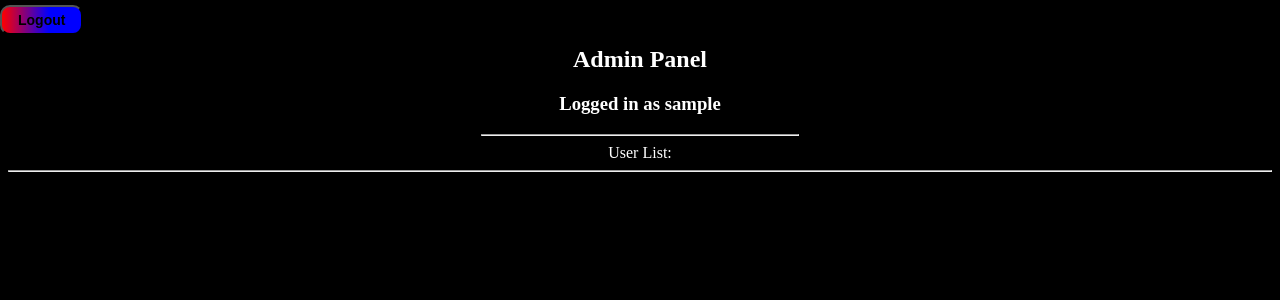
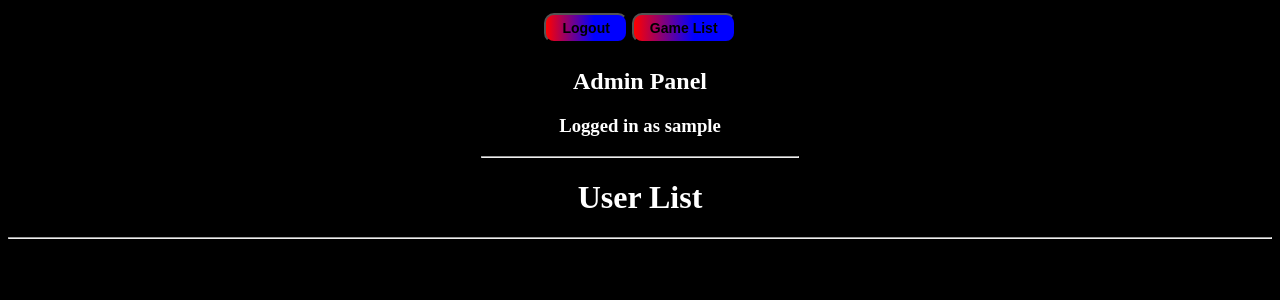
Before and after one commit to sicksubroutine/Steam-Price-Tracker, a Flask app: page /admin in a window 1280 px wide. Shown: the top 300 px of the page. Run offline with Flask 2, Linux system fonts and the light colour scheme; the visitor is signed in with stand-in values (Sample User, id 1); data that the repository does not hold is empty; parts of the project's set-up code (start-up, migrations or seed data) failed here and were passed over.

Commit message:
Accounting for games with demos/ability to delete games

```diff
--- a/main.py
+++ b/main.py
@@ -13,6 +13,7 @@ from flask_seasurf import SeaSurf
 #TODO: Add error handling (try, except)
 #TODO: Add Email Confirmation
 #TODO: Convert as many routes to render_template as possible
+#TODO: Add price change date
 
 app = Flask(__name__, static_url_path='/static')
 csrf = SeaSurf()
@@ -30,22 +31,24 @@ for match in matches:
 #user testing area
 matches = db.prefix("user")
 for match in matches:
+  db[match]["email_confirmed"] = "True"
 """
+
 
 @app.route("/", methods=["GET"])
 def index():
   if session.get('logged_in'):
     return redirect('/game_list')
-  text = request.args.get("t")
-  return render_template('index.html', text=text)
+  return render_template('index.html', text=request.args.get("t"))
+
 
 @csrf.include
 @app.route("/signup", methods=["GET"])
 def signup():
   if session.get('logged_in'):
     return redirect('/game_list')
-  text = request.args.get("t")
-  return render_template("signup.html", text=text)
+  return render_template("signup.html", text=request.args.get("t"))
+
 
 @app.route("/sign", methods=["POST"])
 def sign():
@@ -65,17 +68,28 @@ def sign():
   user_num = "user" + str(random.randint(100_000_000, 999_999_999))
   account_creation = datetime.datetime.now()
   account_creation = account_creation.strftime("%m-%d-%Y %I:%M:%S %p")
-  db[user_num] = {"username": username, "password": password, "salt": salt, "email": email, "admin": False, "creation_date": account_creation}
+  db[user_num] = {
+    "username": username,
+    "password": password,
+    "salt": salt,
+    "email": email,
+    "admin": False,
+    "creation_date": account_creation,
+    "email_confirmed": "False"
+  }
   text = f"You are signed up as {username}. Please Login!"
   return redirect(f"/login?t={text}")
+
 
 @csrf.include
 @app.route("/login", methods=["GET"])
 def login():
+  text = request.args.get("t")
   if session.get('logged_in'):
-    return redirect('/game_list')
+    return redirect(f'/game_list?={text}')
   text = request.args.get("t")
   return render_template("login.html", text=text)
+
 
 @app.route("/log", methods=["POST"])
 def log():
@@ -90,14 +104,17 @@ def log():
       password = saltPass(password, salt)
     else:
       continue
-    if db[match]["username"] == username and db[match]["password"] == password and db[match]["admin"] == True:
+    if db[match]["username"] == username and db[match][
+        "password"] == password and db[match]["admin"] == True:
       db[match]["last_login"] = current_time.strftime("%m-%d-%Y %I:%M:%S %p")
       session["username"] = username
       session["admin"] = True
       session["logged_in"] = True
       text = f"{db[match]['username']} (Admin!) Logged In!"
       return redirect(f"/game_list?t={text}")
-    elif db[match]["username"] == username and db[match]["password"] == password:
+    elif db[match]["username"] == username and db[match][
+        "password"] == password:
+      db[match]["last_login"] = current_time.strftime("%m-%d-%Y %I:%M:%S %p")
       session["username"] = username
       session["logged_in"] = True
       text = f"{username} Logged In!"
@@ -106,9 +123,11 @@ def log():
       text = "Invalid Username or Password!"
       return redirect(f"/login?t={text}")
 
+
 """@app.route("/recover", methods=["GET"])
 def recover_password():
   pass"""
+
 
 @csrf.exempt
 @app.route("/price_add", methods=['POST'])
@@ -124,12 +143,13 @@ def price_add():
   username = session.get("username")
   if bundle == None:
     bundle = False
-    name, price, image_url = scrape(url, bundle)
+    name, price, image_url, for_sale = scrape(url, bundle)
     bundle = "Not a Bundle"
   else:
     bundle = True
-    name, price, image_url = scrape(url, bundle)
+    name, price, image_url, for_sale = scrape(url, bundle)
     bundle = "Bundle"
+  current_time = datetime.datetime.now()
   matches = db.prefix("game")
   for match in matches:
     if db[match]["game_name"] == None:
@@ -138,9 +158,21 @@ def price_add():
       text = "Game Already Added! Try another URL!"
       return redirect(f"/game_list?t={text}")
   game_key = "game" + str(random.randint(100_000_000, 999_999_999))
-  db[game_key] = {"game_name": name, "price": price, "url": url, "username": username, "bundle": bundle, "image_url": image_url}
+  db[game_key] = {
+    "game_name": name,
+    "price": price,
+    "url": url,
+    "username": username,
+    "bundle": bundle,
+    "image_url": image_url,
+    "old_price": "$0",
+    "percent_change": "0",
+    "for_sale": for_sale,
+    "date_added": current_time.strftime("%m-%d-%Y %I:%M:%S %p")
+  }
   text = f"{name} Added!"
   return redirect(f"/game_list?t={text}")
+
 
 @app.route("/game_list", methods=['GET'])
 def game_list():
@@ -158,16 +190,25 @@ def game_list():
   for match in matches:
     if session.get("username") == db[match]["username"]:
       l = list
+      l = l.replace("{url}", db[match]["url"])
+      l = l.replace("{image_url}", db[match]["image_url"])
       l = l.replace("{old}", db[match]["old_price"])
       l = l.replace("{percent_change}", db[match]["percent_change"])
       l = l.replace("{game_name}", db[match]["game_name"])
       l = l.replace("{game_price}", db[match]["price"])
       l = l.replace("{old_price}", "")
-      l = l.replace("{percent_change}", "<span class='red'>25% Decrease</span>")
+      l = l.replace("{percent_change}",
+                    "<span class='red'>25% Decrease</span>")
       l = l.replace("{bundle}", db[match]["bundle"])
       result += l
     else:
       continue
+  if session.get("admin"):
+    page = page.replace(
+      "{admin}",
+      "<a href='/admin'><button class ='btn' id='back'>Admin</button></a>")
+  else:
+    page = page.replace("{admin}", "")
   page = page.replace("{game_list}", result)
   username = session.get("username")
   page = page.replace("{user}", username)
@@ -176,6 +217,7 @@ def game_list():
   else:
     page = page.replace("{t}", text)
   return page
+
 
 @csrf.include
 @app.route("/admin", methods=['GET'])
@@ -192,10 +234,14 @@ def admin():
         "creation_date": db[match]["creation_date"]
       })
     text = request.args.get("t")
-    return render_template("admin.html", user_list=user_list, user=session.get("username"), text=text)
+    return render_template("admin.html",
+                           user_list=user_list,
+                           user=session.get("username"),
+                           text=text)
   else:
     text = "You are not an Admin!"
     return redirect(f"/login?t={text}")
+
 
 @app.route("/delete", methods=['POST'])
 def delete():
@@ -211,7 +257,29 @@ def delete():
         return redirect(f"/admin?t={text}")
   else:
     text = "You are not an Admin!"
+    return redirect(f"/?t={text}")
+
+@app.route("/delete_game", methods=["GET"])
+def delete_game():
+  if session.get("logged_in"):
+    game = request.args.get("d")
+    user = session.get("username")
+    matches = db.prefix("game")
+    for match in matches:
+      if db[match]["username"] == user:
+        if db[match]["game_name"] == game:
+          del db[match]
+          text = f"{game} Deleted!"
+          return redirect(f"/game_list?t={text}")
+        else:
+          continue
+      else:
+        text = f"{game} Not Found!"
+        return redirect(f"/game_list?t={text}")
+  else:
+    text = "You are not logged in!"
     return redirect(f"/login?t={text}")
+
 
 @app.route("/logout")
 def logout():
@@ -224,8 +292,10 @@ def logout():
     text = "Error, not logged in!"
     return redirect(f"/login?t={text}")
 
+
 #compare()
 schedule.every().day.at("18:00").do(compare)
+
 
 if __name__ == "__main__":
   app.run(host='0.0.0.0', port=81)
--- a/static/html/game_item.html
+++ b/static/html/game_item.html
@@ -1,4 +1,6 @@
-<span class="blue">{game_name}</span><br> Current Price: <span class="red">{game_price}</span><br>
+<a href="{url}" class="game_link" target="_blank"><img src="{image_url}" width="100px"><br>
+<span class="blue">{game_name}</span></a><br> Current Price: <span class="red">{game_price}</span><br>
 Old Price: <span class="red">{old}</span> - Price Change:<span class="red"> {percent_change}%</span><br>
 Bundle: <span class="red">{bundle}</span><br>
+<a href="/delete_game?d={game_name}" class="game_link" onclick="return confirm('Are you sure you want to delete this game?');">❌</a>
 <hr>
--- a/static/html/game_list.html
+++ b/static/html/game_list.html
@@ -9,6 +9,7 @@
 </head>
 <body><center>
   <a href="/logout"><button class ="btn" id="back">Logout</button></a>
+  {admin}<br>
   {t}<br>
   <h2>Steam Price Tracking</h2>
   <h3>Logged in as {user}</h3>
--- a/static/styles/style.css
+++ b/static/styles/style.css
@@ -14,8 +14,8 @@ html {
   transition: all 0.3s ease-in-out;
   background: linear-gradient(90deg, rgba(255,0,0,1) 0%, rgba(0,0,255,1) 60%);
   font-family: Arial, sans-serif; font-size: 14px;
-  #display: flex;
-  #justify-content: space-between;
+  display: inline-block;
+  margin-right: 10px;
   padding: 10px 32px;
   margin: 5px auto;
 }
@@ -26,8 +26,8 @@ html {
   transition: all 0.3s ease-in-out;
   background: linear-gradient(90deg, rgba(0,0,255,0.5) 0%, rgba(255,0,0,0.25) 60%);
   font-family: Arial, sans-serif; font-size: 14px;
-  #display: flex;
-  #justify-content: space-between;
+  display: inline-block;
+  margin-right: 10px;
   padding: 10px 32px;
   margin: 5px auto;
 }
@@ -44,7 +44,7 @@ input:hover{
   transition: all 0.3s ease-in-out;
 }
 #back {
-  position: absolute;
+  position: relative;
   top: 0;
   left: 0;
   padding: 5px 16px;
@@ -62,3 +62,9 @@ input:hover{
   padding: 5px;
   font-family: Arial, sans-serif; font-size: 14px;
 }
+.game_link {
+  text-decoration: none;
+}
+.game_link:hover {
+  text-decoration: underline;
+}
--- a/templates/admin.html
+++ b/templates/admin.html
@@ -9,6 +9,7 @@
 </head>
 <body><center>
   <a href="/logout"><button class ="btn" id="back">Logout</button></a>
+  <a href="/game_list"><button class ="btn" id="back">Game List</button></a>
   <!--{t}--><br>
   <div class="box-shadow">
     {% if text %}
@@ -17,7 +18,7 @@
   <h2>Admin Panel</h2>
   <h3>Logged in as {{user}}</h3>
   <hr class="short">
-  User List:
+  <h1>User List</h1>
   <hr>
   {% for user in user_list %}
     Username: <span class="red">{{ user.username }}</span><br>
```
Also changed, not shown: loc_tools.py (+31 -12 lines).
